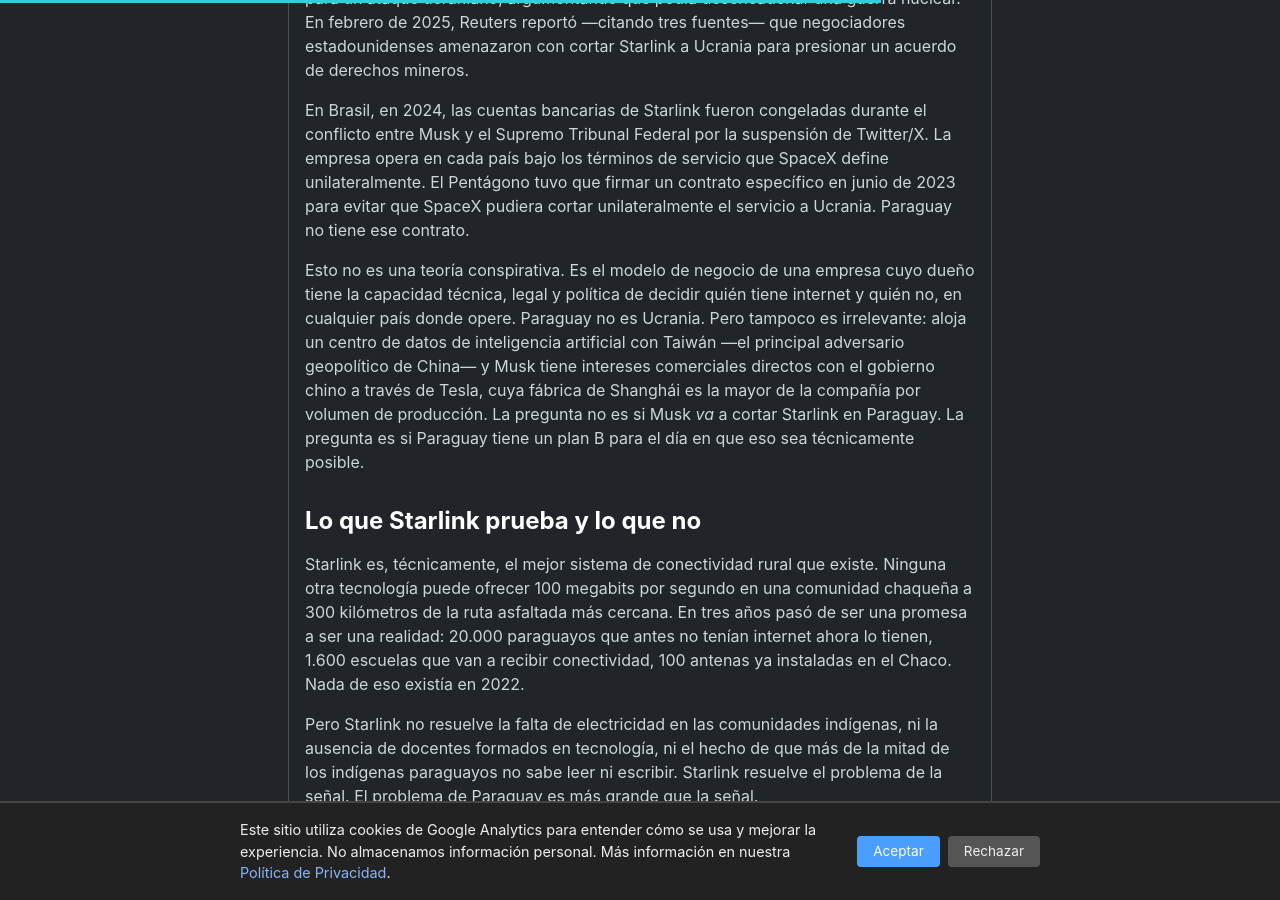
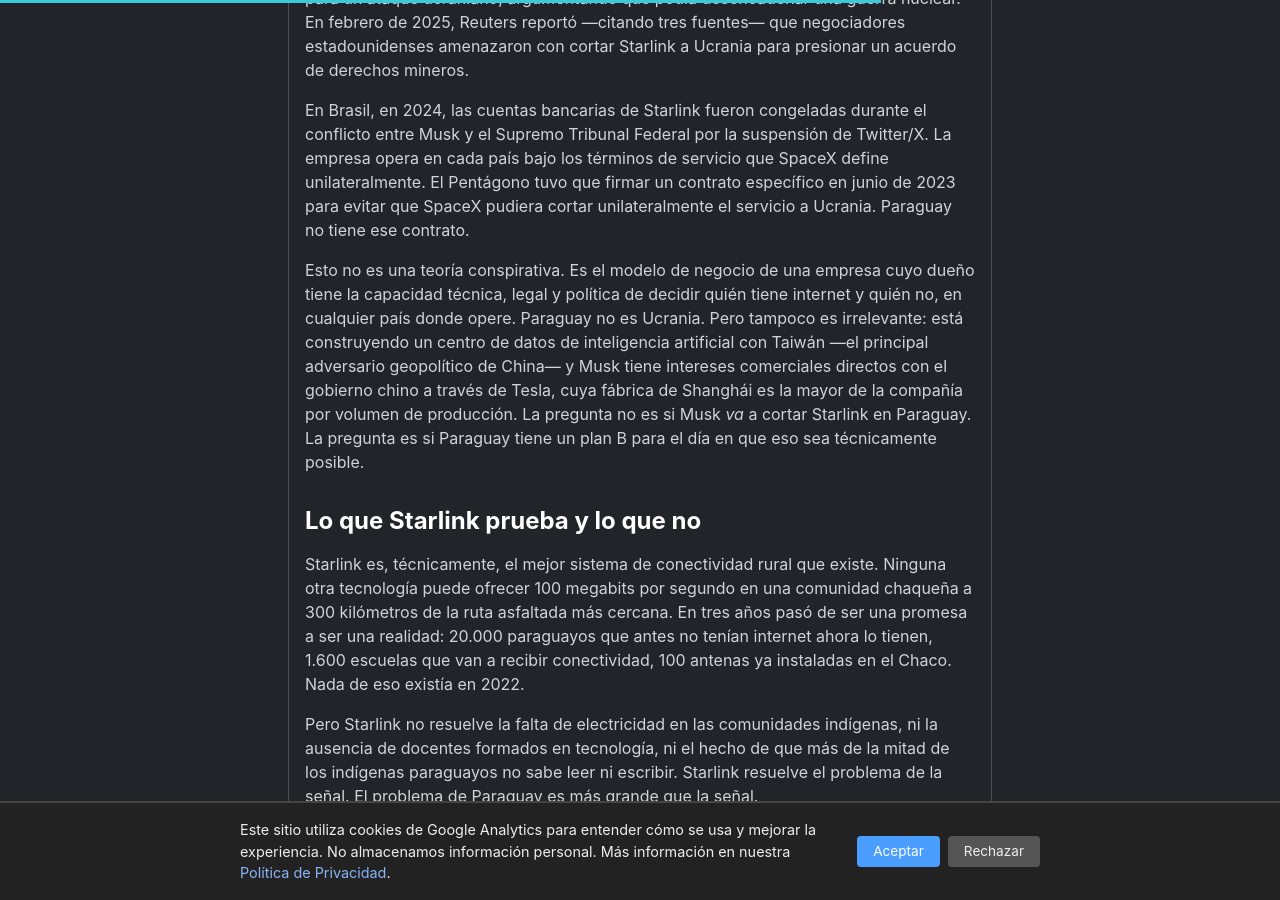
Before and after one commit to miravosqueinteresante/muchotexto.net, a Jekyll site: the page built from _posts/2026-07-15-starlink-paraguay-conectividad.md, in a window 1280 px wide and 900 px high, scrolled down 3104 px. Built offline with Jekyll 4.4.1, drawn with Linux system fonts in a browser that asks for light colours.

Commit message:
Corregir: Paraguay no aloja aun data center con Taiwan, esta en construccion (fase 1: fin 2027)

```diff
--- a/_posts/2026-07-15-starlink-paraguay-conectividad.md
+++ b/_posts/2026-07-15-starlink-paraguay-conectividad.md
@@ -46,7 +46,7 @@
 
 En Brasil, en 2024, las cuentas bancarias de Starlink fueron congeladas durante el conflicto entre Musk y el Supremo Tribunal Federal por la suspensión de Twitter/X. La empresa opera en cada país bajo los términos de servicio que SpaceX define unilateralmente. El Pentágono tuvo que firmar un contrato específico en junio de 2023 para evitar que SpaceX pudiera cortar unilateralmente el servicio a Ucrania. Paraguay no tiene ese contrato.
 
-Esto no es una teoría conspirativa. Es el modelo de negocio de una empresa cuyo dueño tiene la capacidad técnica, legal y política de decidir quién tiene internet y quién no, en cualquier país donde opere. Paraguay no es Ucrania. Pero tampoco es irrelevante: aloja un centro de datos de inteligencia artificial con Taiwán —el principal adversario geopolítico de China— y Musk tiene intereses comerciales directos con el gobierno chino a través de Tesla, cuya fábrica de Shanghái es la mayor de la compañía por volumen de producción. La pregunta no es si Musk *va* a cortar Starlink en Paraguay. La pregunta es si Paraguay tiene un plan B para el día en que eso sea técnicamente posible.
+Esto no es una teoría conspirativa. Es el modelo de negocio de una empresa cuyo dueño tiene la capacidad técnica, legal y política de decidir quién tiene internet y quién no, en cualquier país donde opere. Paraguay no es Ucrania. Pero tampoco es irrelevante: está construyendo un centro de datos de inteligencia artificial con Taiwán —el principal adversario geopolítico de China— y Musk tiene intereses comerciales directos con el gobierno chino a través de Tesla, cuya fábrica de Shanghái es la mayor de la compañía por volumen de producción. La pregunta no es si Musk *va* a cortar Starlink en Paraguay. La pregunta es si Paraguay tiene un plan B para el día en que eso sea técnicamente posible.
 
 ## Lo que Starlink prueba y lo que no
 
```
